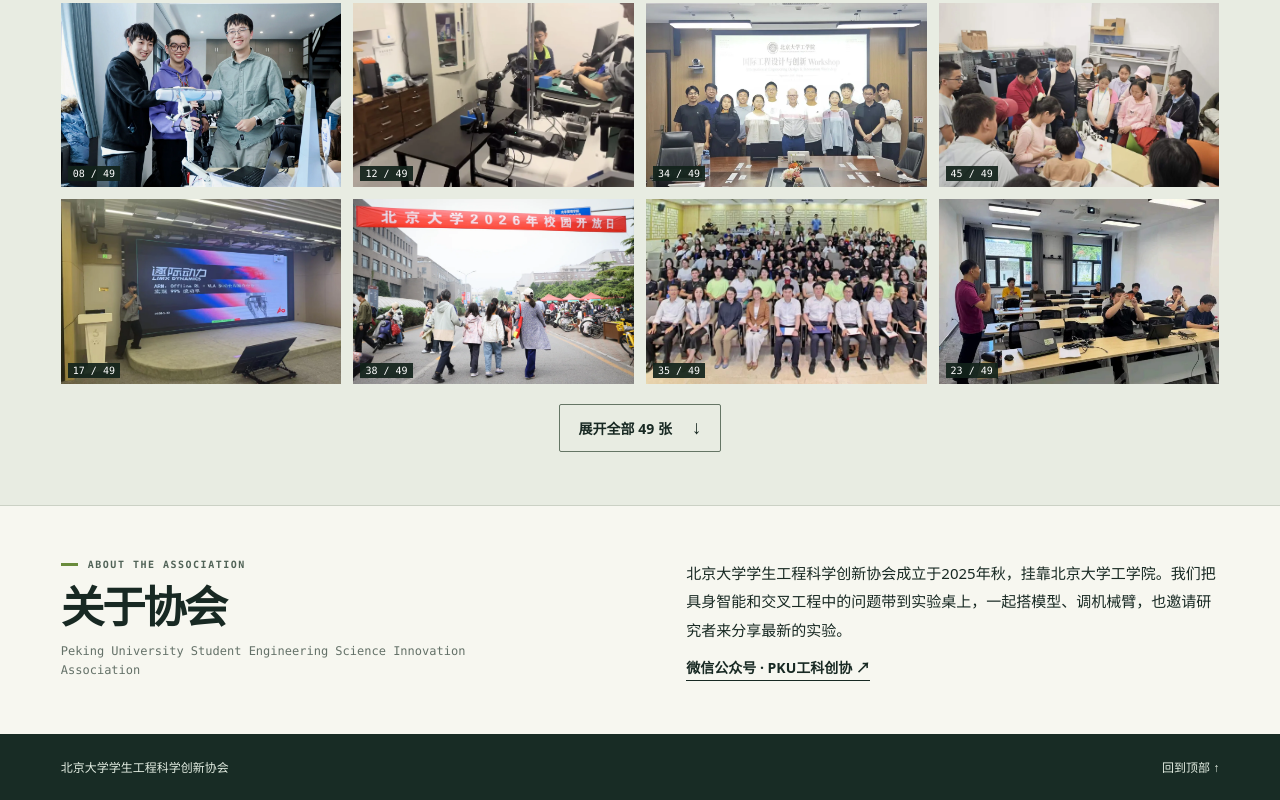
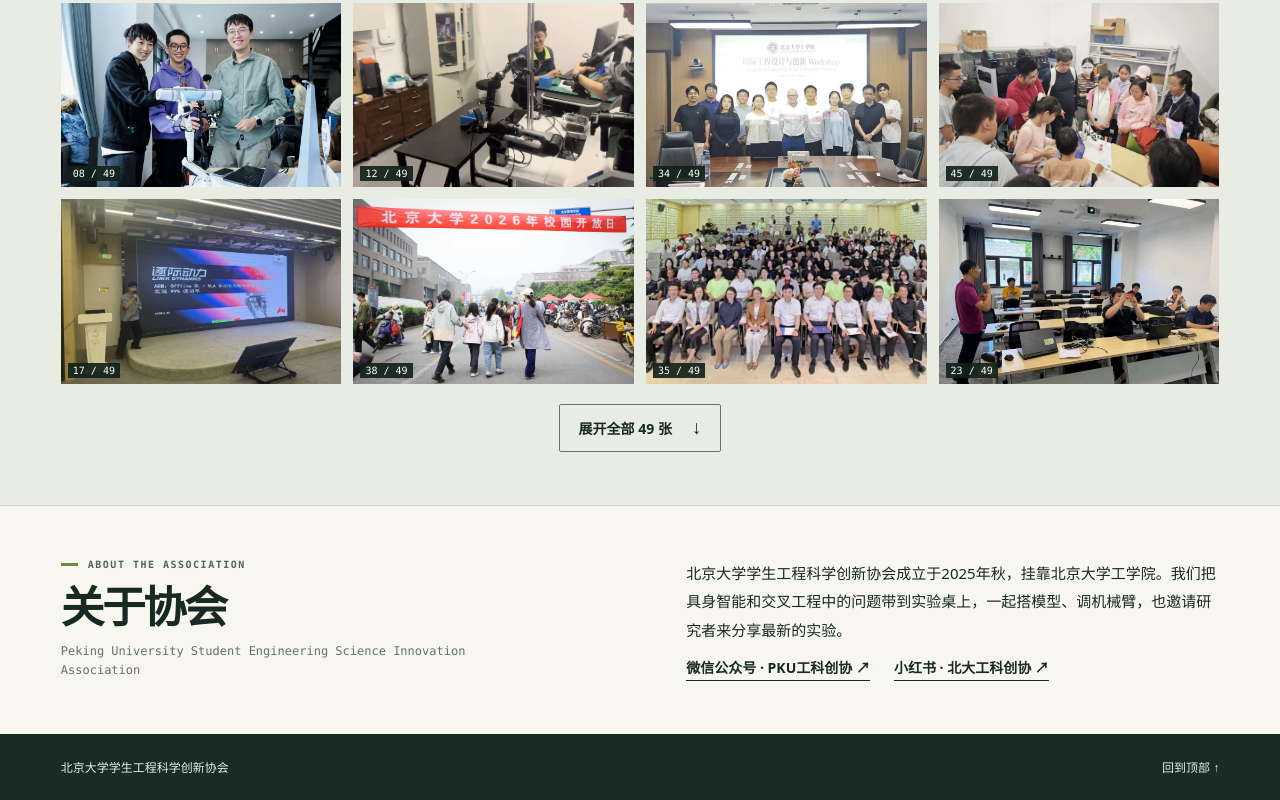
Before and after one commit to pku-engineering-innovation/pku-engineering-innovation.github.io, a plain HTML site: page index.html in a window 1280 px wide. Shown: the part 2126-2926 px from the top of the page. Drawn offline with Linux system fonts and the light colour scheme.

Commit message:
Add Xiaohongshu profile alongside WeChat link
Add the association’s Xiaohongshu profile to the About section, with matching link styling and wrapping on narrow screens.

```diff
--- a/index.html
+++ b/index.html
@@ -8,5 +8,5 @@
 <section class="archive wrap" id="events"><p class="section-code"><i></i> ACTIVITY ARCHIVE</p><div class="section-title"><h2>活动回顾</h2><span class="total">2026 <i>/</i> 08 场</span></div><div class="filters" aria-label="活动类型"><button aria-pressed="true" data-filter="全部">全部活动</button><button aria-pressed="false" data-filter="工程实践">工程实践</button><button aria-pressed="false" data-filter="科学沙龙">科学沙龙</button><button aria-pressed="false" data-filter="开放交流">开放交流</button></div><div id="cards" class="cards"></div>
 <div class="daily"><h3>社团日常</h3><div><time>03.20</time>新学期骨干会</div><div><time>03.20–21</time>春季百团大战招新</div><div><time>04.19</time>宣传部线上例会</div></div></section>
 <section id="moments" class="gallery"><div class="wrap"><p class="section-code"><i></i> CONTACT SHEET</p><div class="section-title"><h2>现场影像</h2><span class="total">49 张照片</span></div><div id="wall" class="wall"></div><button class="more" id="more" aria-expanded="false">展开全部 49 张 <span>↓</span></button></div></section>
-<section class="about wrap" id="about"><div><p class="section-code"><i></i> ABOUT THE ASSOCIATION</p><h2>关于协会</h2><p lang="en">Peking University Student Engineering Science Innovation Association</p></div><div><p>北京大学学生工程科学创新协会成立于2025年秋，挂靠北京大学工学院。我们把具身智能和交叉工程中的问题带到实验桌上，一起搭模型、调机械臂，也邀请研究者来分享最新的实验。</p><a href="https://mp.weixin.qq.com/s/V9rJAHD5XDPZnm16UGuSUg" target="_blank" rel="noopener">微信公众号 · PKU工科创协 ↗</a></div></section></main>
+<section class="about wrap" id="about"><div><p class="section-code"><i></i> ABOUT THE ASSOCIATION</p><h2>关于协会</h2><p lang="en">Peking University Student Engineering Science Innovation Association</p></div><div><p>北京大学学生工程科学创新协会成立于2025年秋，挂靠北京大学工学院。我们把具身智能和交叉工程中的问题带到实验桌上，一起搭模型、调机械臂，也邀请研究者来分享最新的实验。</p><div class="social-links" style="display:flex;flex-wrap:wrap;column-gap:24px"><a href="https://mp.weixin.qq.com/s/V9rJAHD5XDPZnm16UGuSUg" target="_blank" rel="noopener">微信公众号 · PKU工科创协 ↗</a><a href="https://www.xiaohongshu.com/user/profile/615ba0a8000000000201bbf3" target="_blank" rel="noopener" title="北京大学工程科学创新协会的小红书主页">小红书 · 北大工科创协 ↗</a></div></div></section></main>
 <footer><div class="wrap"><span>北京大学学生工程科学创新协会</span><a href="#home">回到顶部 ↑</a></div></footer></body></html>
```
